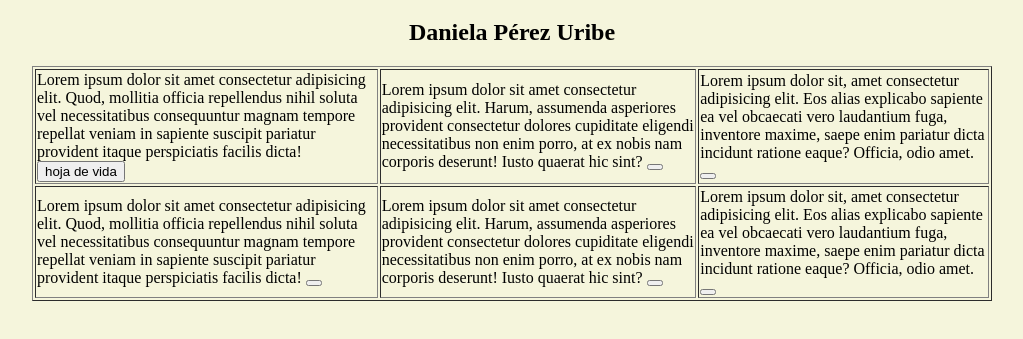
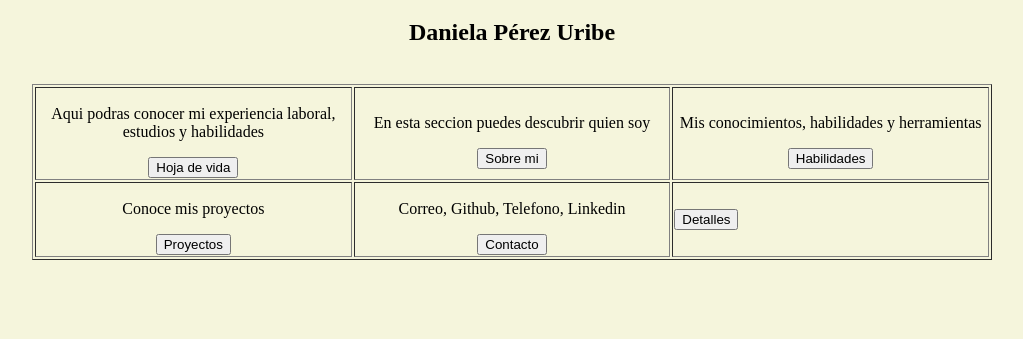
Before and after one commit to uribdaniela12-create/myportafolio, a plain HTML site: page Index.html in a window 1280 px wide. Shown: the part 61-400 px from the top of the page, without its empty margins (128-1151 px from the left). Drawn offline with Linux system fonts and the light colour scheme.

Commit message:
se agrego imformacion

```diff
--- a/Index.html
+++ b/Index.html
@@ -7,49 +7,44 @@
 
 </head>
 
-<body style="background-color: beige;">
+<body bgcolor="beige">
     <title>MY PORTAFOLIO</title>
     <h1 align="center" >MY PORTAFOLIO</h1>
     <H2 align="center">Daniela Pérez Uribe</H2>
-
-    <table border="1" align="center" style="width: 960px;">
+    <br>
+    <table border="1" align="center" style="width: 960px;" cellppadding="20">
 
         <tr>
-            <td>
-                Lorem ipsum dolor sit amet consectetur adipisicing elit. Quod, mollitia officia repellendus nihil soluta
-                vel necessitatibus consequuntur magnam tempore repellat veniam in sapiente suscipit pariatur provident
-                itaque perspiciatis facilis dicta!
-                <button >hoja de vida</button>
+            <td width="300" align="center" valign="top">
+
+               <p> Aqui podras conocer mi experiencia laboral, estudios y habilidades</p>
+                <button >Hoja de vida</button>
             </td>
-            <td>
-                Lorem ipsum dolor sit amet consectetur adipisicing elit. Harum, assumenda asperiores provident
-                consectetur dolores cupiditate eligendi necessitatibus non enim porro, at ex nobis nam corporis
-                deserunt! Iusto quaerat hic sint?
-                <button ></button>
+            <td width="300" align="center">
+
+                <p>En esta seccion puedes descubrir quien soy</p>
+                <button >Sobre mi</button>
             </td>
-            <td>Lorem ipsum dolor sit, amet consectetur adipisicing elit. Eos alias explicabo sapiente ea vel obcaecati
-                vero laudantium fuga, inventore maxime, saepe enim pariatur dicta incidunt ratione eaque? Officia, odio
-                amet.
-                <button ></button>
+            <td width="300" align="center">
+
+               <p>Mis conocimientos, habilidades y herramientas</p>
+                <button >Habilidades</button>
             </td>
         </tr>
         <tr>
-            <td>
-                Lorem ipsum dolor sit amet consectetur adipisicing elit. Quod, mollitia officia repellendus nihil soluta
-                vel necessitatibus consequuntur magnam tempore repellat veniam in sapiente suscipit pariatur provident
-                itaque perspiciatis facilis dicta!
-                <button ></button>
+            <td width="300" align="center">
+
+                <p>Conoce mis proyectos</p>
+                <button >Proyectos</button>
+            </td>
+            <td width="300" align="center">
+
+                <p>Correo, Github, Telefono, Linkedin</p>
+                <button >Contacto</button>
             </td>
             <td>
-                Lorem ipsum dolor sit amet consectetur adipisicing elit. Harum, assumenda asperiores provident
-                consectetur dolores cupiditate eligendi necessitatibus non enim porro, at ex nobis nam corporis
-                deserunt! Iusto quaerat hic sint?
-                <button align="center"></button>
-            </td>
-            <td>Lorem ipsum dolor sit, amet consectetur adipisicing elit. Eos alias explicabo sapiente ea vel obcaecati
-                vero laudantium fuga, inventore maxime, saepe enim pariatur dicta incidunt ratione eaque? Officia, odio
-                amet.
-                <button align="center"></button>
+
+                <button> Detalles</button>
             </td>
         </tr>
 
```
